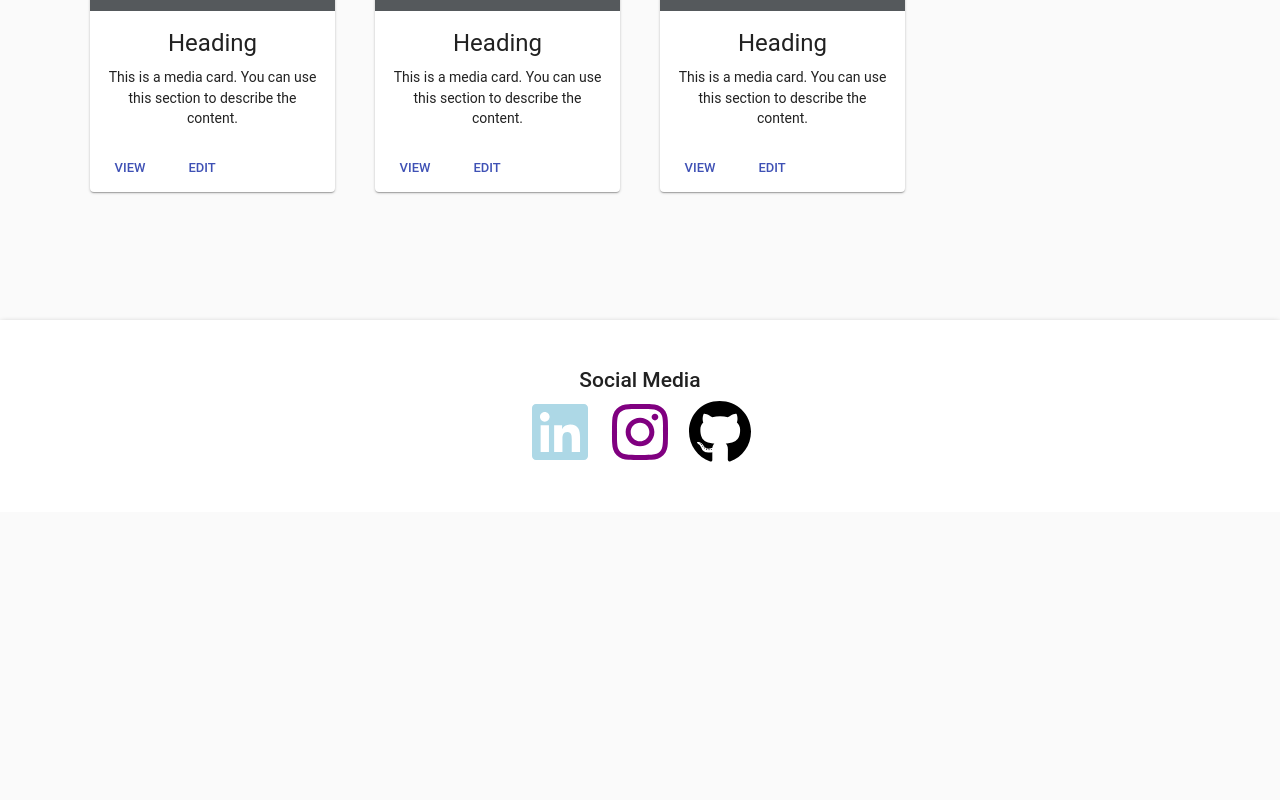
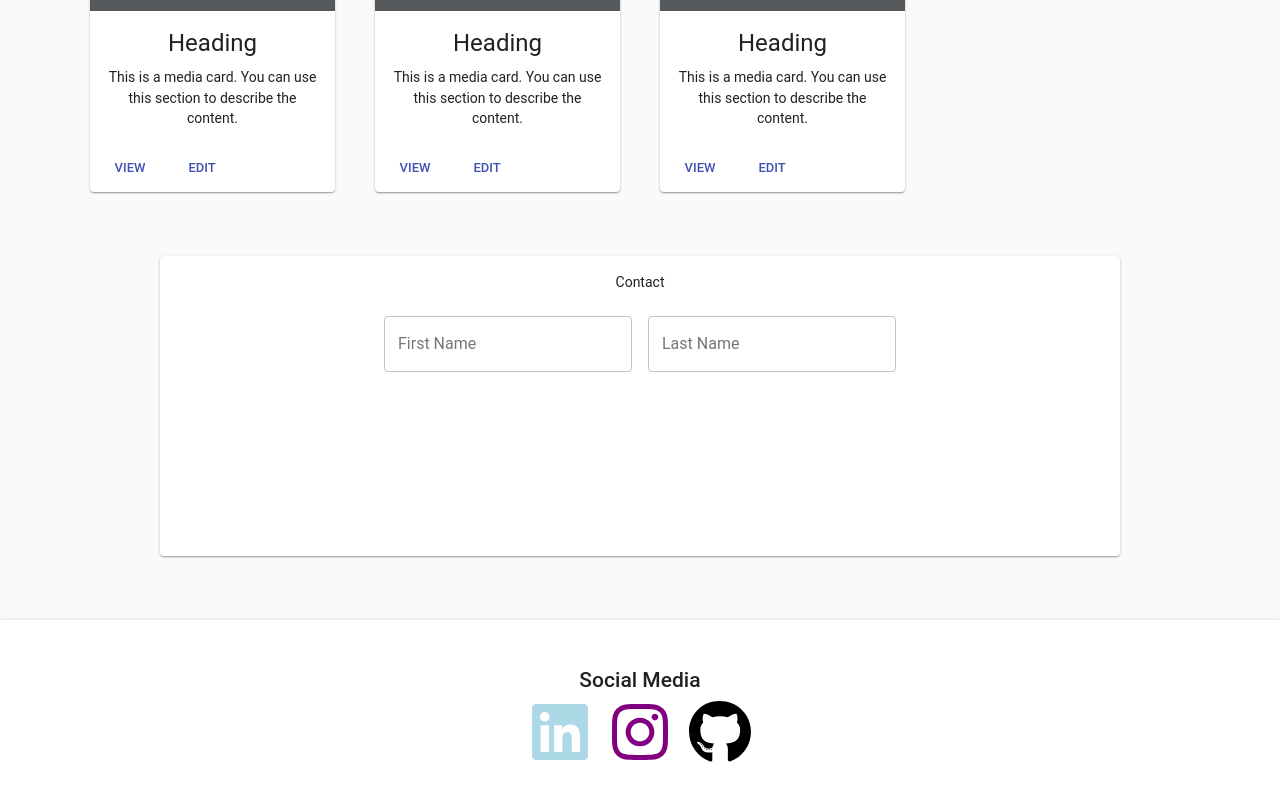
Before and after one commit to aselee/Portfolio, a React (Create React App) app: page / in a window 1280 px wide. Shown: the part 1387-2187 px from the top of the page. Before the commit the page ends 1899 px from the top, so only its background shows below. Built offline with nearby package versions, Linux system fonts and the light colour scheme.

Commit message:
Adding contact/unfinished

```diff
--- a/src/App.js
+++ b/src/App.js
@@ -7,7 +7,7 @@ import Main from './components/Main';
 import Album from './components/Album';
 import Footer from './components/Footer';
 import Skills from './components/Skills';
-// import Contact from './components/Contact';
+import Contact from './components/Contact';
 
 
 //////////////////////////////////////////////////////
@@ -33,7 +33,7 @@ export class Webportfolio extends React.Component {
               <Main />
               <Skills />
               <Album />
-              {/* <Contact /> */}
+              <Contact />
               <Footer />
             </div>
         </React.Fragment>
--- a/src/components/Album.js
+++ b/src/components/Album.js
@@ -10,7 +10,6 @@ import CssBaseline from '@material-ui/core/CssBaseline';
 import Grid from '@material-ui/core/Grid';
 import Typography from '@material-ui/core/Typography';
 import { withStyles } from '@material-ui/core/styles';
-
 
 
 const styles = theme => ({
--- a/src/components/Contact.js
+++ b/src/components/Contact.js
@@ -1,16 +1,78 @@
-import React, { Component } from 'react';
-import Divider from '@material-ui/core/Divider';
-import Paper from '@material-ui/core/Paper';
+import React from 'react';
+import PropTypes from 'prop-types';
+import classNames from 'classnames';
+import { withStyles } from '@material-ui/core/styles';
+import Card from '@material-ui/core/Card';
+import CardContent from '@material-ui/core/CardContent';
+import Typography from '@material-ui/core/Typography';
 import TextField from '@material-ui/core/TextField';
-import Cards from '@material-ui/core/Card';
+const styles = theme => ({
+  card: {
+    width: 'auto',
+    marginLeft: theme.spacing.unit * 20,
+    marginRight: theme.spacing.unit * 20,
+    height: 300,
+  },
+  margin: {
+    margin: theme.spacing.unit,
+  },
+  textField: {
+    flexBasis: 200,
+  },
+  title: {
+    marginBottom: 16,
+    fontSize: 14,
+  },
+  pos: {
+    marginBottom: 12,
+  },
+});
 
 
+class Contact extends React.Component {
+  state = {
+    name: '',
+    value: '',
+    message: '',
+  };
 
-// export default class InfoBox extends Component {
-//   render() {
-//     const DividerExampleForm = () => (
-//       <div>
-//         </div>
-//     return DividerExampleForm();
-//   }
-// }
+  handleChange = prop => event => {
+    this.setState({ [prop]: event.target.value });
+  }
+
+  render(){
+    const { classes } = this.props;
+
+    return (
+      <Card className={classes.card}>
+        <CardContent>
+          <Typography className={classes.title} color="textPrimary">
+            Contact
+          </Typography>
+            <TextField
+              id="outlined-adornment-name"
+              className={classNames(classes.margin, classes.textField)}
+              variant="outlined"
+              label="First Name"
+              value={this.state.name}
+              onChange={this.handleChange('name')}
+            />
+            <TextField
+              id="outlined-adornment-name"
+              className={classNames(classes.margin, classes.textField)}
+              variant="outlined"
+              label="Last Name"
+              value={this.state.name}
+              onChange={this.handleChange('name')}
+            />
+        </CardContent>
+      </Card>
+    );
+  }
+}
+
+Contact.propTypes = {
+  classes: PropTypes.object.isRequired,
+};
+
+export default withStyles(styles)(Contact);
```
